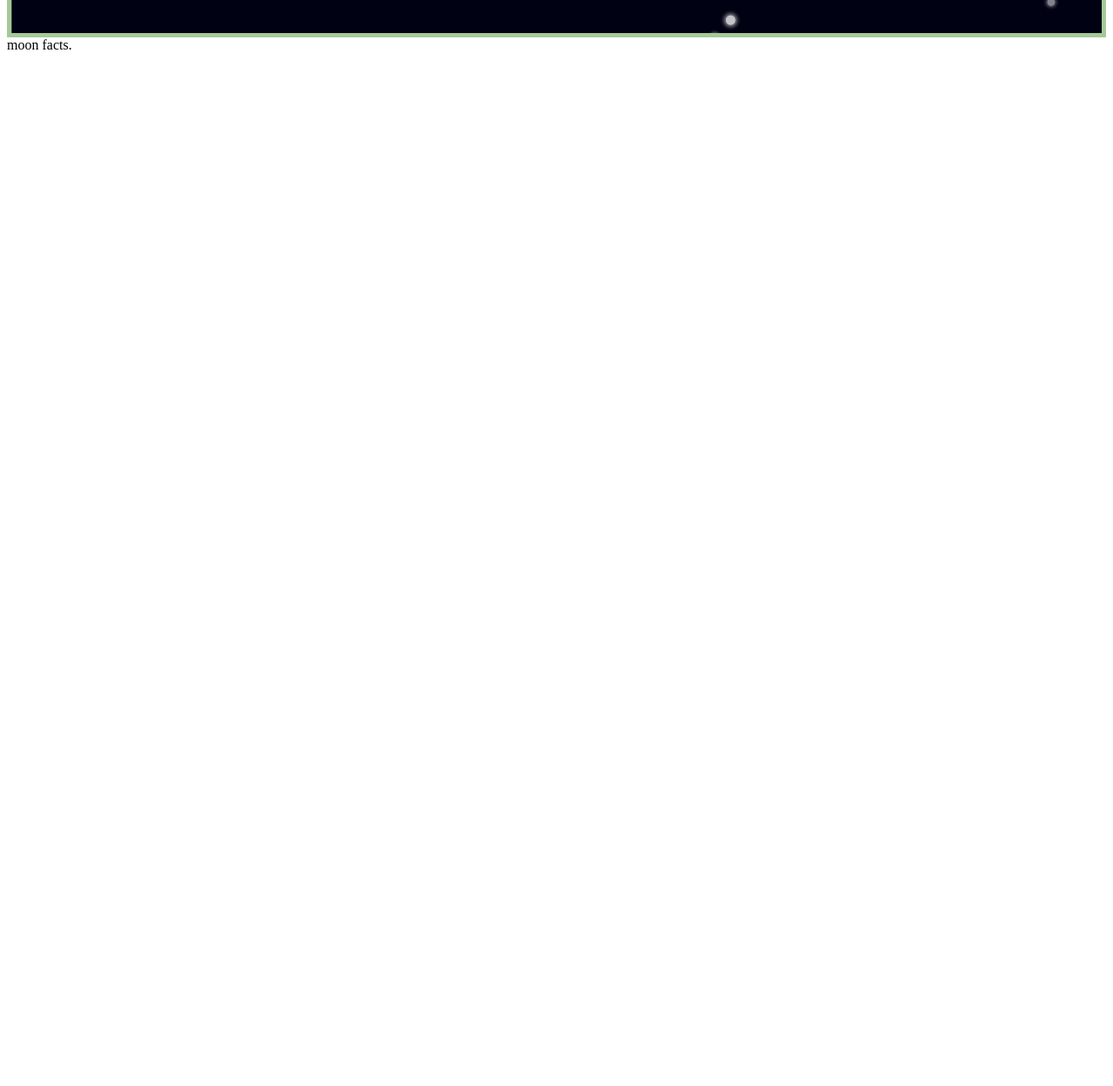
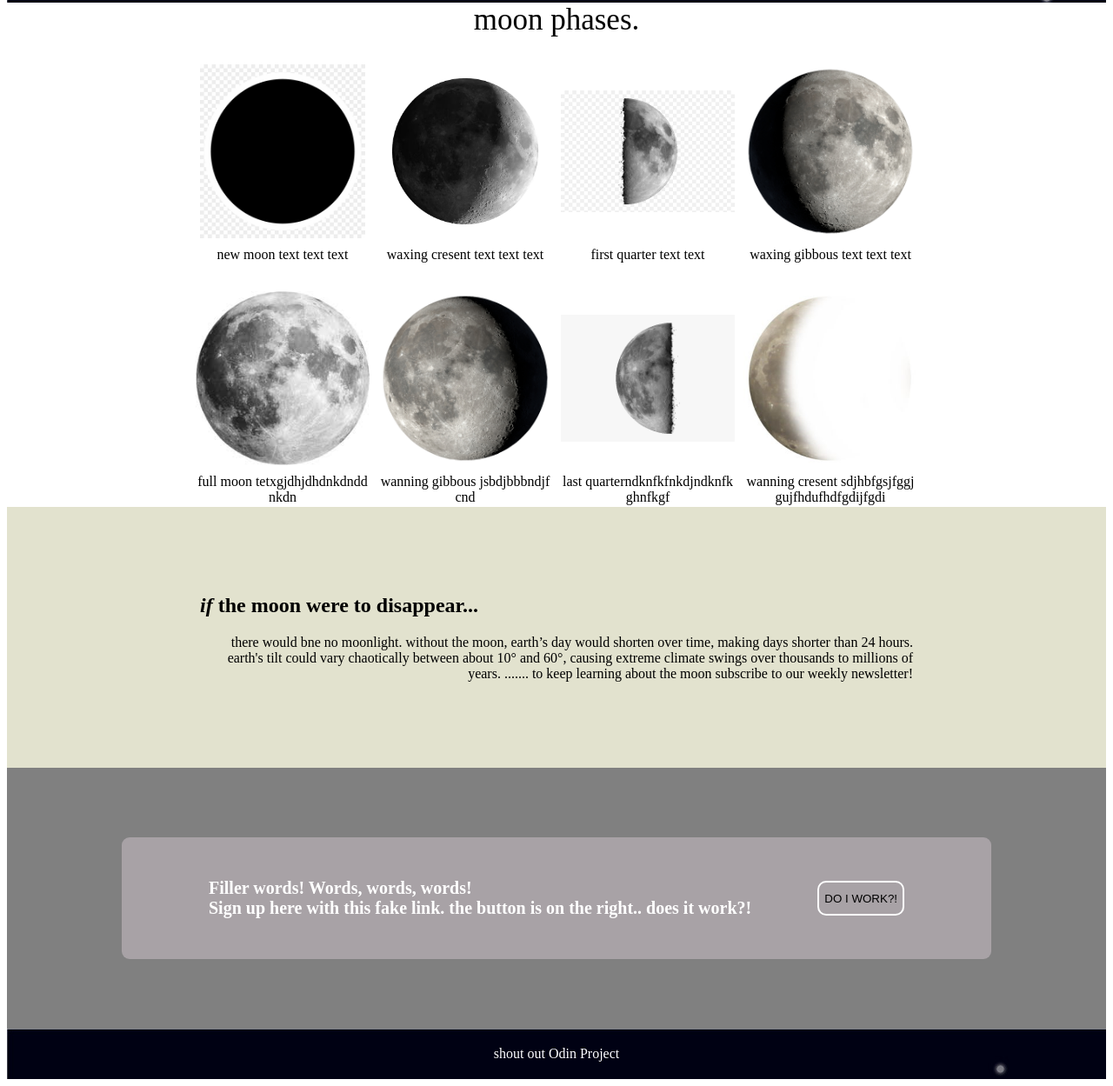
Before and after one commit to menamina/landing-page, a plain HTML site: page index.html in a window 1280 px wide. Shown: the part 412-1661 px from the top of the page at 87% size. Before the commit the page ends 800 px from the top, so only its background shows below. Drawn offline with Linux system fonts and the light colour scheme.

Commit message:
moon landing page complete odin project

```diff
--- a/index.html
+++ b/index.html
@@ -14,7 +14,7 @@
 
         <div class="toptainer">
             <div class="header">
-            <div class="logo">Celestial bodies</div>
+            <div class="logo">celestial moon.</div>
             </div>
 
             <div class="links">
@@ -26,10 +26,10 @@
 
     <div class="tainer1">
         <div class="left-side">
-            <div class="moonphase">Moon Phase</div>
+            <div class="moonphase">thank you moon</div>
             <div class="text1">
             <div>I don't think we appreciate the moon as much as we should..</div>
-            <div>So I made a website decicated to it! Sign up to receive daily moon facts below.</div>
+            <div>So I made a website decicated to it! Sign up to receive weekly moon facts below.</div>
             <button class="b1">Click me!</button>
             </div>
         </div>
@@ -41,24 +41,93 @@
 </div>
 
 
-
-
 <div class="meta2">
     <div class="random">
-        moon facts.
+        moon phases.
+    </div>
+
+    <div class="row1">
+
+        <div class="imgcontain">
+        <img class="img" src="newmoon.png">
+        <div class="newm">new moon text text text</div>
+        </div>
+
+        <div class="imgcontain">
+        <img class="img" src="waxingcres.png">
+        <div class="waxcres">waxing cresent text text text</div>
+        </div>
+
+        <div class="imgcontain">
+        <img class="img" src="firstquarter.png">
+        <div class="firstq">first quarter text text</div>
+        </div>
+
+        <div class="imgcontain">
+        <img class="img" src="waxinggib.jpg">
+        <div class="waxgib">waxing gibbous text text text</div>
+        </div>
     </div>
 
 
+    <div class="row2">
 
+        <div class="imgcontain">
+            <img class="img" src="fullmoon.jpeg">
+            <div class="fullm">full moon tetxgjdhjdhdnkdnddnkdn</div>
+        </div>
 
+        <div class ="imgcontain">
+            <img class="img" src="wanninggib.jpg">
+            <div class="wangib">wanning gibbous jsbdjbbbndjfcnd</div>
+        </div>
 
+        <div class="imgcontain">
+            <img class="img" src="lastq.png">
+            <div class="lastq">last quarterndknfkfnkdjndknfkghnfkgf</div>
+        </div>
 
+        <div class="imgcontain">
+            <img class="img" src="wanningcres.jpeg">
+            <div class="wanning">wanning cresent sdjhbfgsjfggjgujfhdufhdfgdijfgdi</div>
+        </div>
+
+    </div>
 
 </div>
 
 
+<div class="meta3">
+    <div class="facts">
+        <div class="top-fact">
+            <em>if</em> the moon were to disappear...
+        </div>
 
+        <div class="fact2">
+        there would bne no moonlight.
+        without the moon, earth’s day would shorten over time, making days shorter than 24 hours.
+        earth's tilt could vary chaotically between about 10° and 60°, causing extreme climate swings over thousands to millions of years.
+        ....... to keep learning about the moon subscribe to our weekly newsletter!
+        </div>
+    </div>
+</div>
 
+<div class="meta4">
+
+    <div class="outer">
+        <div class="inner">
+        <div class="fill">Filler words! Words, words, words!</div>
+        <div class="sign">Sign up here with this fake link. the button is on the right.. does it work?!</div>
+        </div>
+        <button class="click">DO I WORK?!</button>
+    </div>
+</div>
+
+<div class="footer">
+    <div>shout out Odin Project</div>
+</div>
+
+</div>
 
 
 
--- a/styles.css
+++ b/styles.css
@@ -9,14 +9,13 @@ body {
   padding: 40px 100px;
   gap: 50px;
   background-image:url("stars.jpg");
-  border: 5px solid rgb(164, 202, 152);
 }
 
 .toptainer {
   display: flex;
   justify-content: space-between;
   align-items: center;
-  border: 5px solid rgb(253, 216, 222);
+  font-style: italic;
 }
 
 .logo {
@@ -38,12 +37,10 @@ body {
   justify-content: space-between;
   align-items: center;
   gap: 50px;
-  border: 5px solid #e2e2ce;
 }
 
 .left-side {
   max-width: 500px;
-  border: 5px solid rgb(119, 103, 103);
 }
 
 .moonphase {
@@ -73,7 +70,6 @@ body {
   justify-content: flex-end;
   height: 250px;
   font-size: 16px;
-  border: 5px solid rgb(202, 187, 135);
 }
 
 .moonmain {
@@ -81,3 +77,135 @@ body {
   max-height: 100%;
   object-fit: contain;
 }
+
+.meta2 {
+    display: flex;
+    flex-direction: column;
+    gap: 20px;
+    background-color: rgb(255, 255, 255);
+}
+
+.random {
+    display: flex;
+    justify-content: center;
+    font-size: 35px;
+}
+
+.row1 {
+    display: flex;
+    justify-content: center;
+    align-items: center;
+    height: 250px;
+    gap: 10px;
+    flex-wrap: wrap;
+}
+
+
+.row2 {
+    display: flex;
+    justify-content: center;
+    align-items: center;
+    height: 250px;
+    gap: 10px;
+    flex-wrap: wrap;
+}
+
+.imgcontain {
+    display: flex;
+    flex-direction: column;
+    justify-content: space-between;
+    height: auto;
+    width: 200px;
+    box-sizing: border-box;
+    text-align: center;
+    overflow-wrap: break-word;
+    word-break: break-all;
+}
+
+.img {
+    width: 100%;
+    height: 200px;
+    object-fit: contain;
+    margin-bottom: 10px;
+}
+
+.meta3 {
+    display: flex;
+    justify-content: center;
+    align-items: center;
+    background-color: #e2e2ce;
+    height: 300px;
+}
+
+.facts {
+    display: flex;
+    flex-direction: column;
+    max-width: 820px;
+}
+
+.top-fact {
+    font-weight: 600;
+    font-size: 24px;
+    align-self: flex-start;
+    margin-bottom: 20px;
+}
+
+.fact2 {
+    align-self: flex-end;
+    text-align: right;
+}
+
+
+.meta4 {
+    display: flex;
+    justify-content: center;
+    align-items: center;
+    background-color: gray;
+    height: 300px;
+}
+
+.outer {
+    display: flex;
+    align-items: center;
+    justify-content: space-between;
+    border-radius: 9px;
+    height: 100px;
+    background-color: rgb(168, 162, 166);
+    width: 800px;
+    padding: 20px 100px;
+}
+
+.fill,
+.sign {
+    color: white;
+}
+
+.inner {
+    display: flex;
+    flex-direction: column;
+    justify-content: center;
+    font-size: 20px;
+    font-weight: 600;
+}
+
+.click {
+    height: 40px;
+    cursor: pointer;
+    background-color: rgb(168, 162, 166);
+    border-radius: 10px;
+    border-color: white;
+    border-style: solid;
+}
+
+.footer {
+    display: flex;
+    align-items: center;
+    justify-content: center;
+    color: white;
+    padding-top: 20px;
+    padding-bottom: 20px;
+    background-image:url("stars.jpg");
+
+}
+
+    background-color: #0e213b;
```
Also changed, not shown: firstquarter.png (added), fullmoon.jpeg (added), lastq.png (added), negative-space-space-orion-nebula.jpg (added), newmoon.png (added), wanningcres.jpeg (added), wanninggib.jpg (added), waxingcres.png (added), waxinggib.jpg (added), 1 other file.
